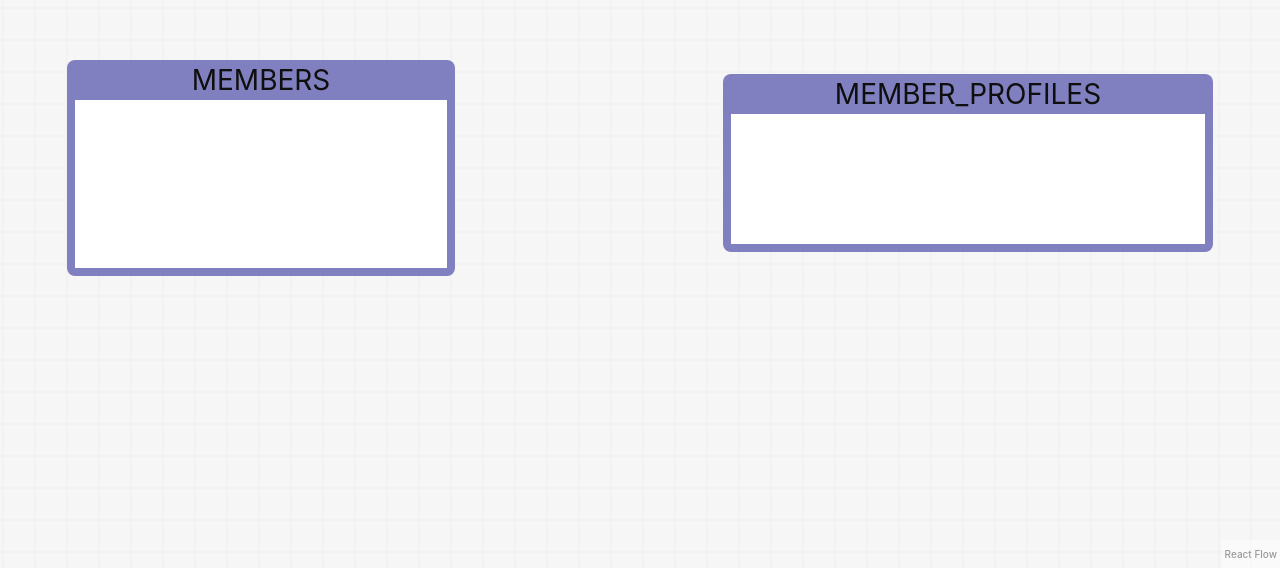
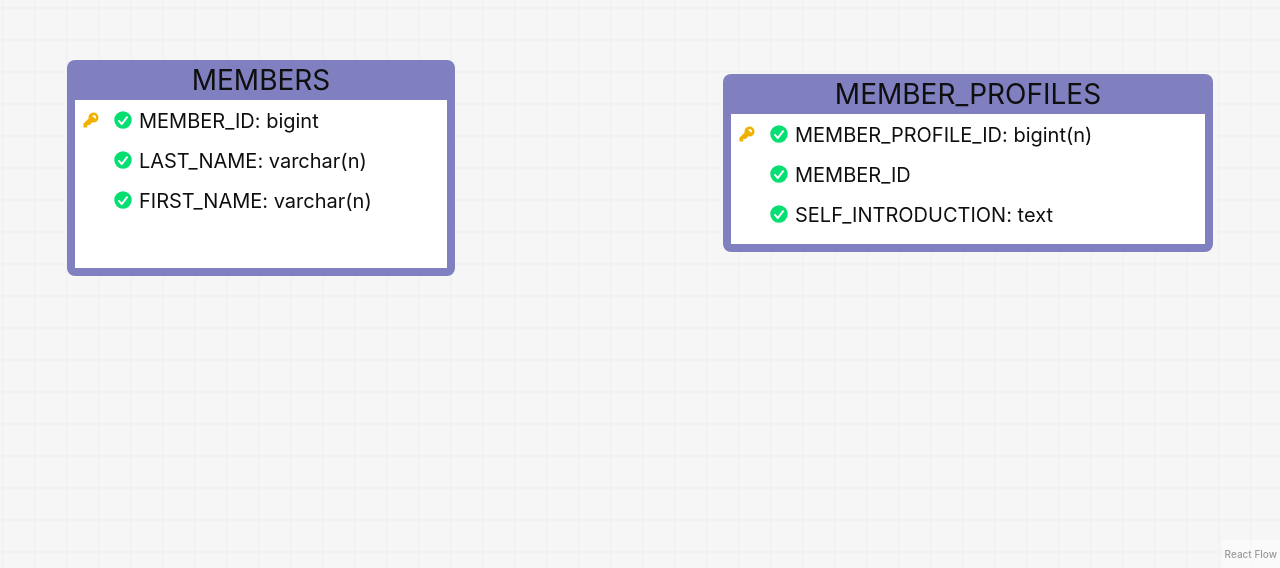
Before and after one commit to s-kai273/ersflute, a React (Vite) app: page / in a window 1280 px wide. Shown: the part 232-800 px from the top of the page. Built offline with nearby package versions, Linux system fonts and the light colour scheme.

Commit message:
modify TableNode to display column info

```diff
--- a/src/components/atoms/tableNode/index.tsx
+++ b/src/components/atoms/tableNode/index.tsx
@@ -1,8 +1,8 @@
-import { NodeProps } from "@xyflow/react";
+import { Node, NodeProps } from "@xyflow/react";
 import { Table } from "../../../types/table";
+import { CheckCircleIcon, KeyIcon } from "@heroicons/react/16/solid";
 
-export function TableNode({ width, height, ...props }: NodeProps) {
-  const data = props.data as Table;
+export function TableNode({ width, height, data }: NodeProps<Node<Table>>) {
   return (
     <div
       className="flex flex-col min-h-0 rounded-sm"
@@ -16,7 +16,28 @@ export function TableNode({ width, height, ...props }: NodeProps) {
         <p className="text-sm">{data.physicalName}</p>
       </div>
       <div className="nodrag flex-1 w-full px-1 pb-1">
-        <div className="w-full h-full bg-white"></div>
+        <div className="w-full h-full bg-white">
+          {data.columns?.normalColumn.map((column) => (
+            <p className="flex items-center text-[0.625rem] leading-5 whitespace-nowrap">
+              <span className="flex items-center justify-center w-4 h-4">
+                {column.primaryKey && (
+                  <KeyIcon width={10} height={10} className="text-yellow-500" />
+                )}
+              </span>
+              <span className="flex items-center justify-center w-4 h-4">
+                {column.notNull && (
+                  <CheckCircleIcon
+                    width={10}
+                    height={10}
+                    className="text-green-400"
+                  />
+                )}
+              </span>
+              {column.physicalName && <span>{column.physicalName}</span>}
+              {column.columnType && <span>: {column.columnType}</span>}
+            </p>
+          ))}
+        </div>
       </div>
     </div>
   );
```
